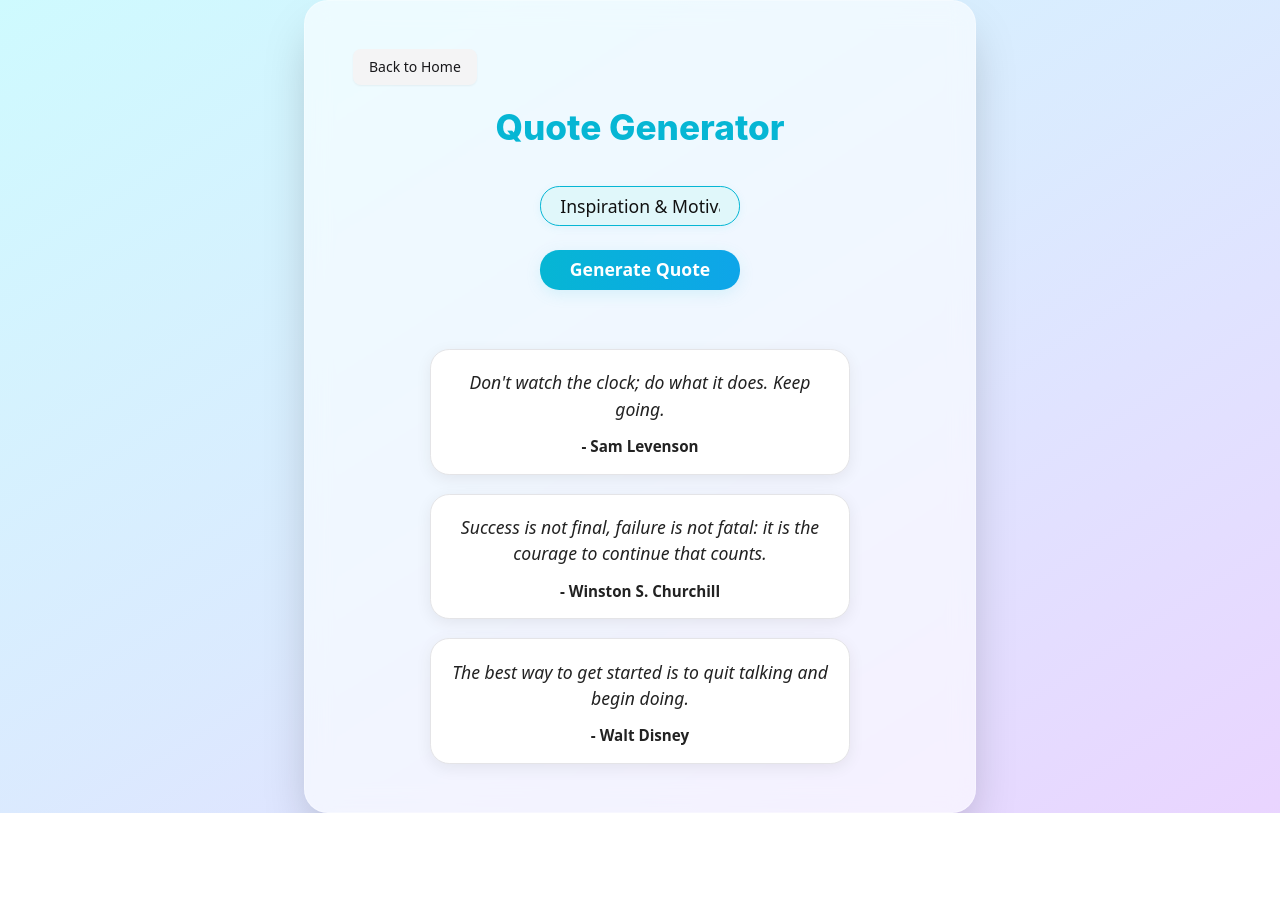
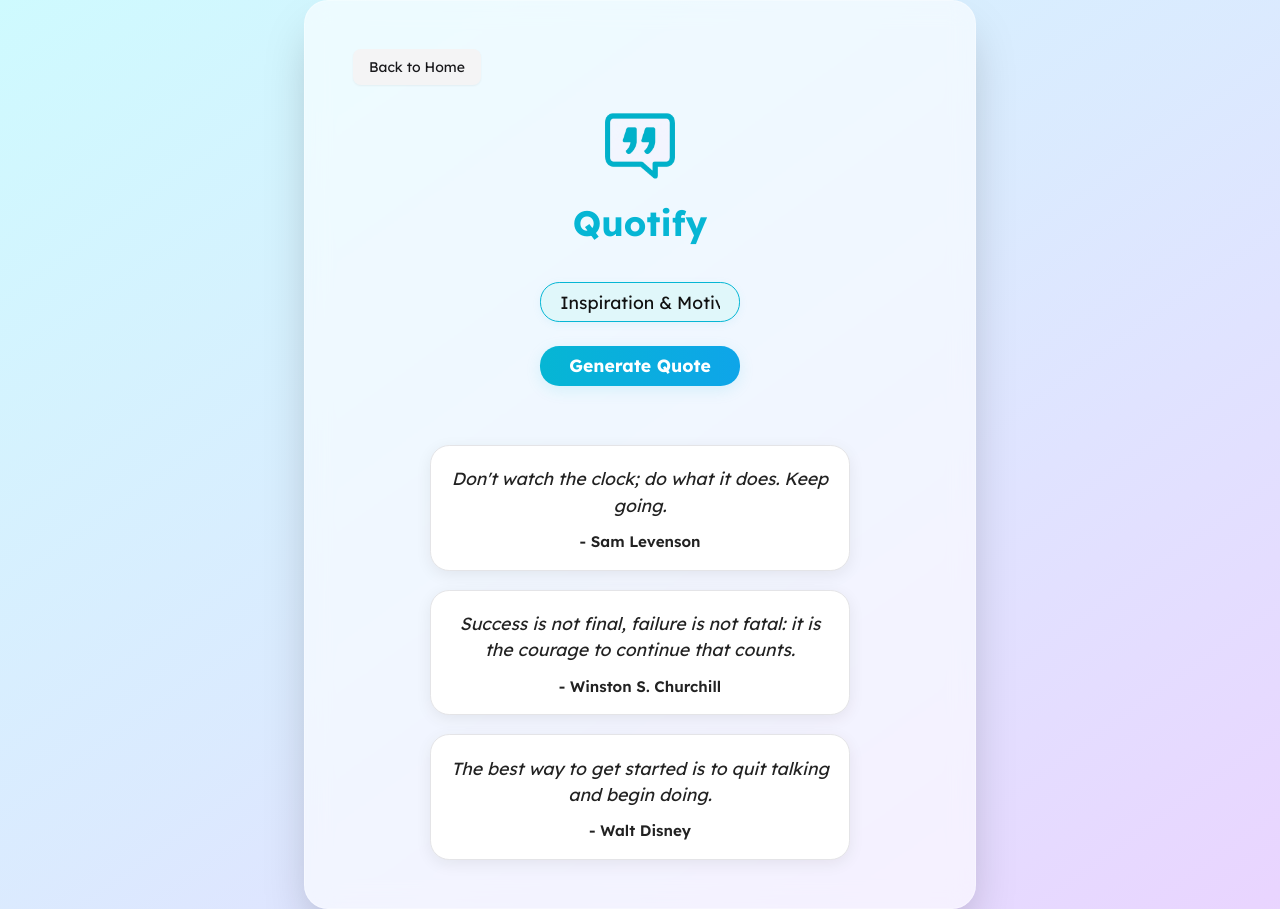
Before and after one commit to usmannazeer72/Nexium_UsmanNazeer_Assign1, a Next.js app in the folder Internship/Code/assests/assignment1/: page /quote in a window 1280 px wide. Before the commit the page ends 813 px from the top, so only its background shows below. Built offline with nearby package versions, Linux system fonts and the light colour scheme.

Commit message:
Feat: Logo added and Font Changed

```diff
--- a/Internship/Code/assests/assignment1/src/app/globals.css
+++ b/Internship/Code/assests/assignment1/src/app/globals.css
@@ -6,7 +6,7 @@
 @theme inline {
   --color-background: var(--background);
   --color-foreground: var(--foreground);
-  --font-sans: var(--font-geist-sans);
+  --font-sans: var(--font-lexend);
   --font-mono: var(--font-geist-mono);
   --color-sidebar-ring: var(--sidebar-ring);
   --color-sidebar-border: var(--sidebar-border);
@@ -76,6 +76,7 @@
   --sidebar-accent-foreground: oklch(0.21 0.006 285.885);
   --sidebar-border: oklch(0.92 0.004 286.32);
   --sidebar-ring: oklch(0.705 0.015 286.067);
+  --font-sans: var(--font-lexend);
 }
 
 .dark {
--- a/Internship/Code/assests/assignment1/src/app/layout.js
+++ b/Internship/Code/assests/assignment1/src/app/layout.js
@@ -1,29 +1,21 @@
-import { Geist, Geist_Mono } from "next/font/google";
+import { Lexend } from "next/font/google";
 import "./globals.css";
 
-const geistSans = Geist({
-  variable: "--font-geist-sans",
+const lexend = Lexend({
+  weight: ["400", "600", "700"],
   subsets: ["latin"],
-});
-
-const geistMono = Geist_Mono({
-  variable: "--font-geist-mono",
-  subsets: ["latin"],
+  variable: "--font-lexend",
 });
 
 export const metadata = {
-  title: "Create Next App",
-  description: "Generated by create next app",
+  title: "Quotify",
+  description: "Quotify - Your Quote Generator App",
 };
 
 export default function RootLayout({ children }) {
   return (
-    <html lang="en">
-      <body
-        className={`${geistSans.variable} ${geistMono.variable} antialiased`}
-      >
-        {children}
-      </body>
+    <html lang="en" className={lexend.variable}>
+      <body className="font-sans antialiased">{children}</body>
     </html>
   );
 }
--- a/Internship/Code/assests/assignment1/src/app/page.js
+++ b/Internship/Code/assests/assignment1/src/app/page.js
@@ -1,16 +1,24 @@
 "use client";
+import Image from "next/image";
 import Link from "next/link";
 
 export default function Home() {
   return (
     <div className="relative min-h-screen flex items-center justify-center bg-gradient-to-br from-cyan-100 via-blue-100 to-purple-200 overflow-hidden">
       <div className="backdrop-blur-md bg-white/60 border border-white/30 rounded-3xl shadow-2xl p-12 flex flex-col items-center z-10">
+        <Image
+          src="/quote-logo.png"
+          alt="Quotify Logo"
+          width={96}
+          height={96}
+          className="mb-6"
+        />
         <h1 className="text-4xl font-extrabold text-cyan-700 mb-8 drop-shadow">
-          Welcome to the Quote Generator
+          Welcome to the Quotify
         </h1>
         <Link href="/quote">
           <button className="btn btn-primary bg-cyan-500 hover:bg-cyan-600 text-white text-lg font-bold rounded-full px-10 py-3 shadow-lg transition">
-            Quote Generator
+            Quotify
           </button>
         </Link>
       </div>
--- a/Internship/Code/assests/assignment1/src/app/quote/page.js
+++ b/Internship/Code/assests/assignment1/src/app/quote/page.js
@@ -2,6 +2,7 @@
 import { Button } from "@/components/ui/button";
 import { Card, CardContent } from "@/components/ui/card";
 import { Input } from "@/components/ui/input";
+import Image from "next/image";
 import Link from "next/link";
 import { useEffect, useState } from "react";
 
@@ -70,17 +71,24 @@ export default function QuoteGenerator() {
             <Button variant="secondary">Back to Home</Button>
           </Link>
         </div>
+        <Image
+          src="/quote-logo.png"
+          alt="Quotify Logo"
+          width={80}
+          height={80}
+          className="mb-4 mx-auto"
+        />
         <h1
           style={{
             fontSize: "2.2rem",
             fontWeight: 800,
             color: "#06b6d4",
             marginBottom: "2rem",
-            fontFamily: "Inter, Geist, Segoe UI, Arial, sans-serif",
             textAlign: "center",
           }}
+          className="font-sans"
         >
-          Quote Generator
+          Quotify
         </h1>
         <form
           onSubmit={handleSubmit}
@@ -168,6 +176,7 @@ export default function QuoteGenerator() {
                       color: "#222",
                       marginBottom: "0.8rem",
                     }}
+                    className="font-sans"
                   >
                     {q.quote}
                   </p>
@@ -177,6 +186,7 @@ export default function QuoteGenerator() {
                       color: "#222",
                       fontSize: "0.95rem",
                     }}
+                    className="font-sans"
                   >
                     - {q.author}
                   </p>
```
Also changed, not shown: Internship/Code/assests/assignment1/public/quote-logo.png (added), 1 other file (tests, documents, lock files or other folders).
